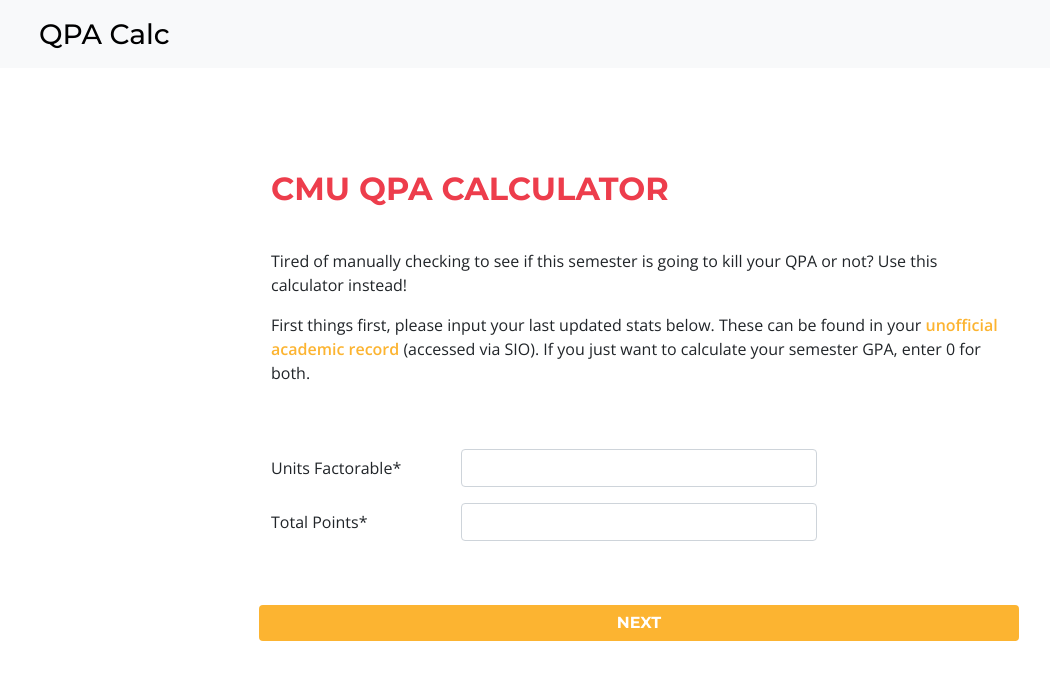
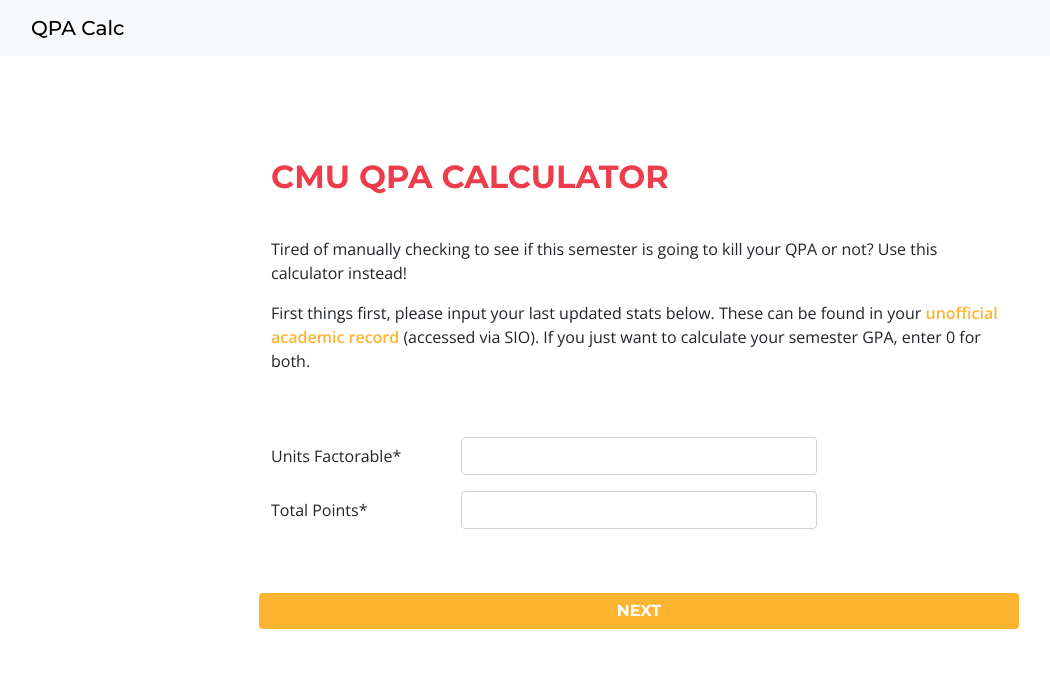
Before and after one commit to k8zhao/qpa-calc, a plain HTML site: page index.html in a window 1280 px wide. Shown: the whole page, without its empty margins (1-1051 px from the left). Drawn offline with nearby package versions, Linux system fonts and the light colour scheme.

```diff
--- a/style.css
+++ b/style.css
@@ -75,7 +75,7 @@
 
 #nav {
     font-family: "Montserrat", sans-serif !important;
-    font-size: 28px !important;
+    font-size: 20px !important;
     /* font-weight: bold !important; */
     color: black;
     padding-left: 1em;
```
